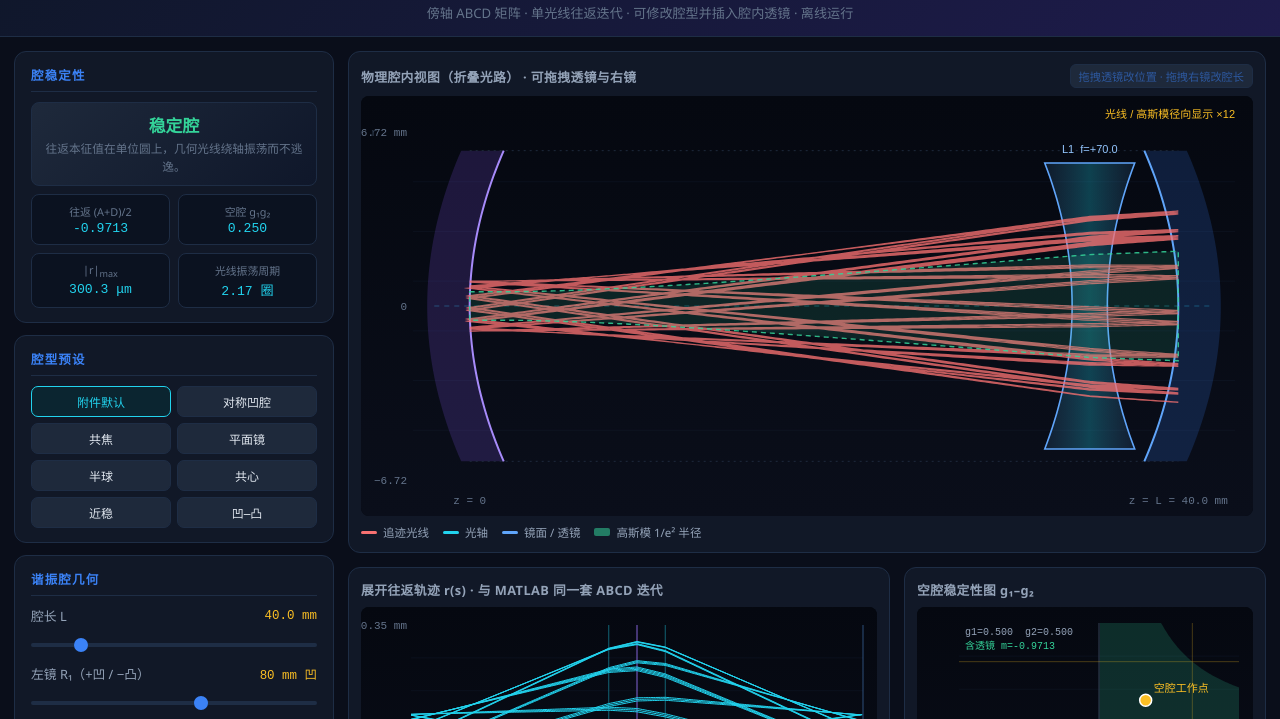
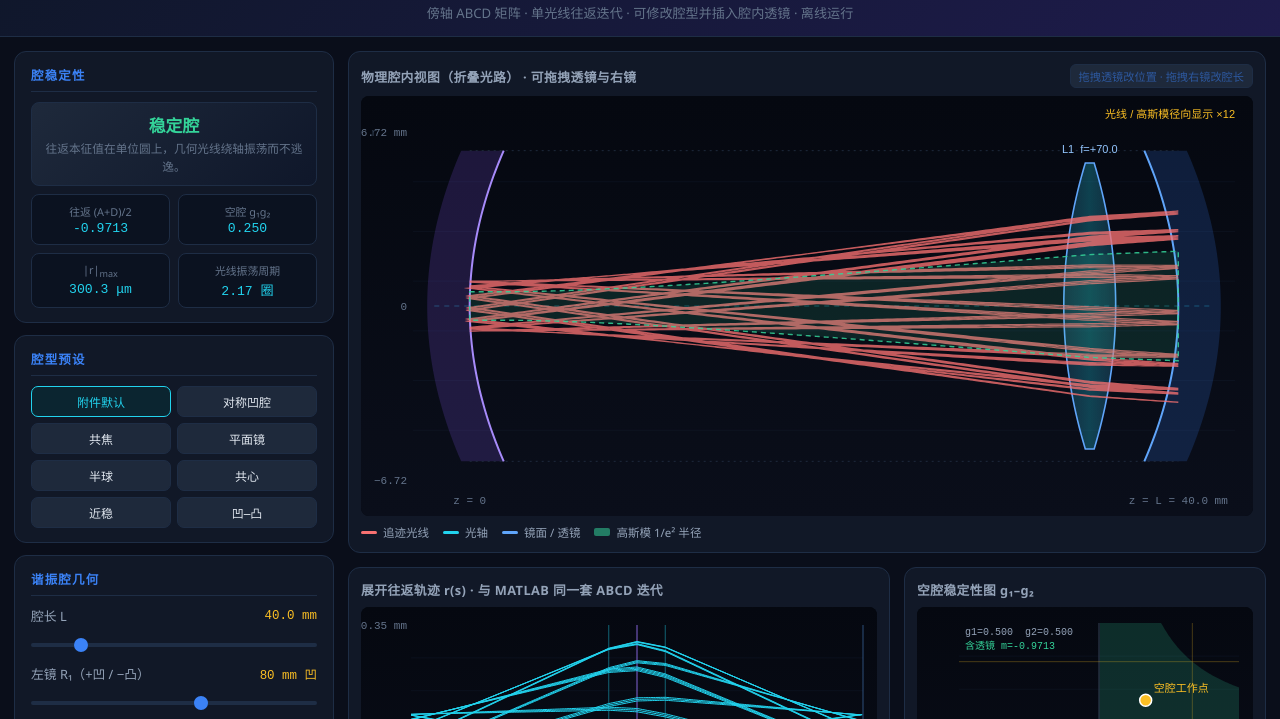
Before and after one commit to ohayoasuna/laserResonator, a plain HTML site: page index.html in a window 1280 px wide. Shown: the part 63-782 px from the top of the page. Drawn offline with Linux system fonts and the light colour scheme.

Commit message:
Add files via upload

```diff
--- a/index.html
+++ b/index.html
@@ -795,20 +795,28 @@
     const geo = lens;
     const yMax = geo.D / 2;
     const zc = lens.z;
-    const halfCT = Math.max(geo.CT / 2, 0.55);
     const n = 40;
     const left = [], right = [];
     const sEdgePhys = sagOf(geo.Rsurf, yMax);
-    const sEdgeVis = Math.min(yMax * 0.28, 2.6);
+    const convex = lens.f >= 0;
+    // 矢高只用于外形辨认：双凸中心厚、双凹中心薄
+    const sEdgeVis = Math.min(yMax * 0.22, 2.0);
+    const etMinVis = 0.5;
+    const ctVis = convex
+      ? Math.max(geo.CT, 2 * sEdgeVis + etMinVis)
+      : Math.max(geo.CT, 1.4);
+    const halfCT = ctVis / 2;
     for (let i = 0; i <= n; i++) {
       const y = -yMax + 2 * yMax * i / n;
       const s = sEdgePhys > 1e-9 ? sagOf(geo.Rsurf, y) / sEdgePhys * sEdgeVis : 0;
-      if (geo.sign > 0) {
+      if (convex) {
+        // 等凸：顶点外凸，边缘退回（中心厚）
+        left.push({ z: zc - halfCT + s, y });
+        right.push({ z: zc + halfCT - s, y });
+      } else {
+        // 等凹：顶点内凹，边缘外伸（中心薄）
         left.push({ z: zc - halfCT - s, y });
         right.push({ z: zc + halfCT + s, y });
-      } else {
-        left.push({ z: zc - halfCT + s, y });
-        right.push({ z: zc + halfCT - s, y });
       }
     }
     ctx.beginPath();
```
